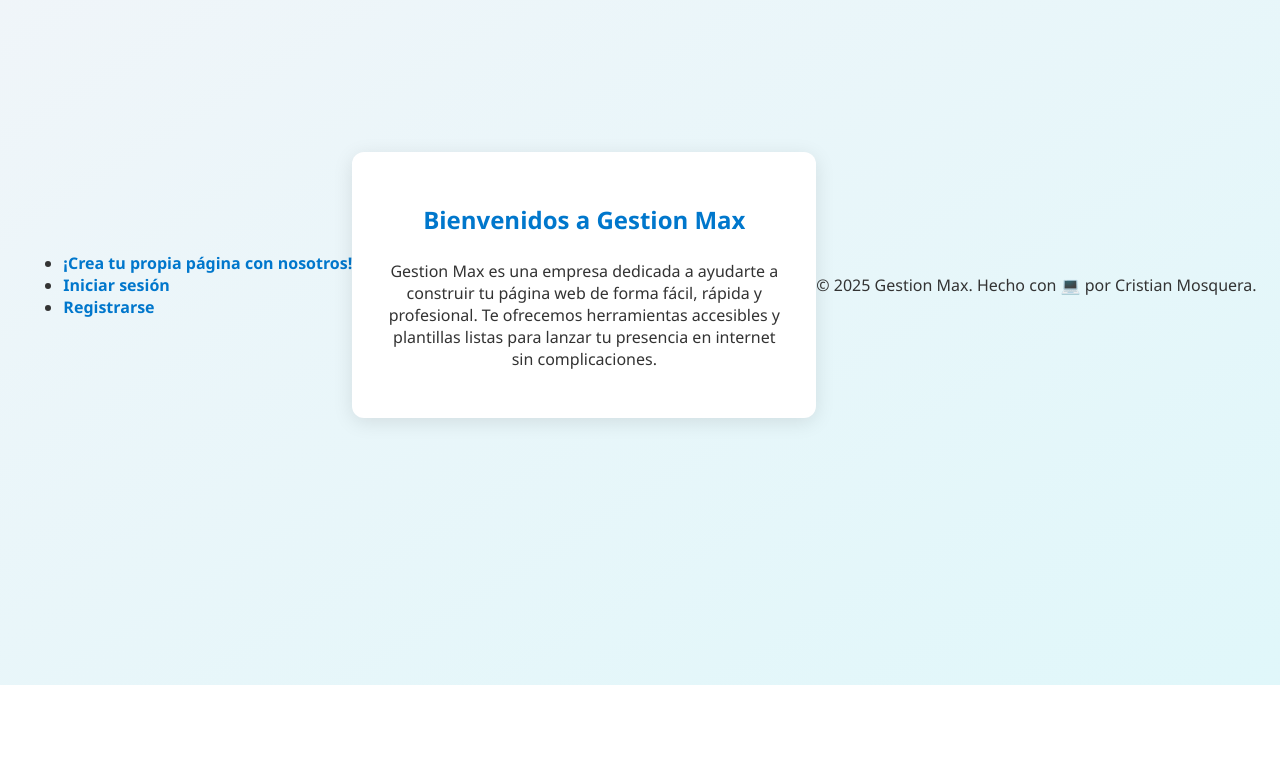
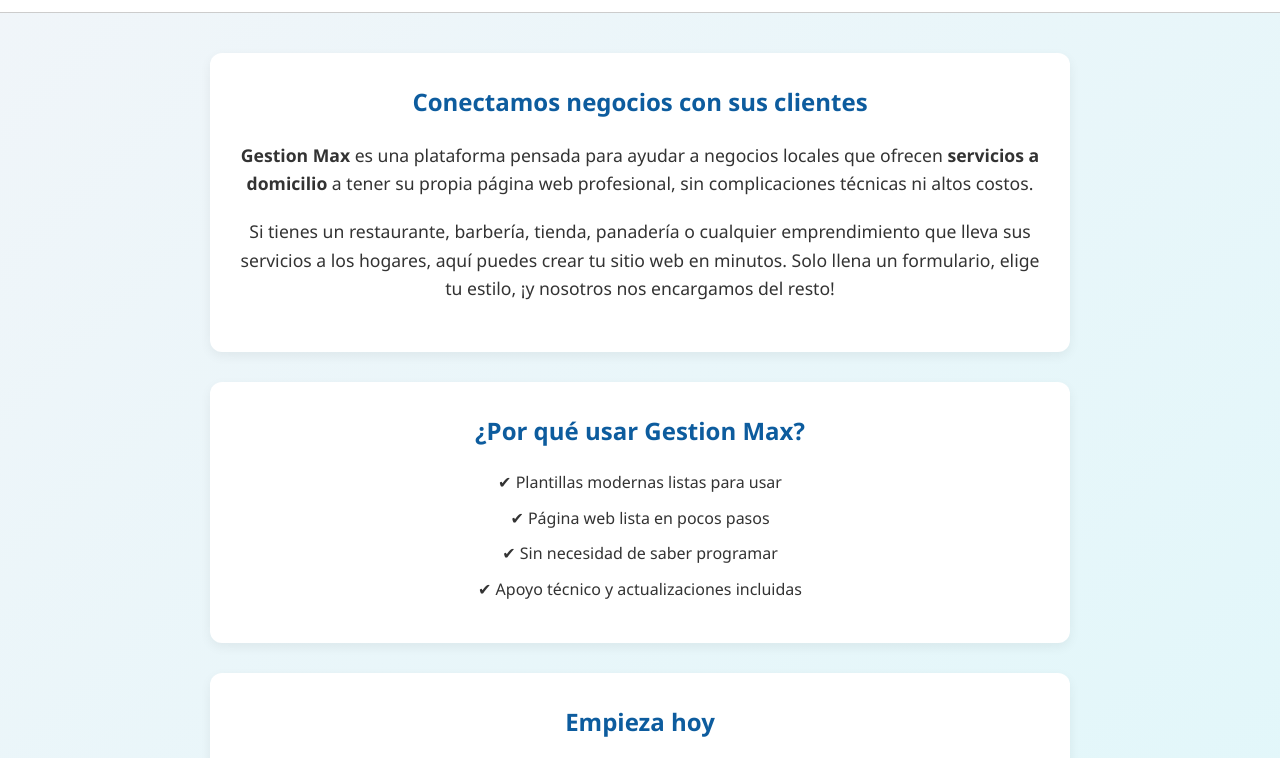
Before and after one commit to cris777-V/gestionmax3, a website: page frontend/index.html in a window 1280 px wide. Shown: the part 115-873 px from the top of the page. Before the commit the page ends 800 px from the top, so only its background shows below. Drawn offline with Linux system fonts and the light colour scheme.

Commit message:
Cambios al estilo y añadidos botones de regreso

```diff
--- /dev/null
+++ b/frontend/auth.css
@@ -0,0 +1,99 @@
+/* === Estilos para login y registro === */
+html, body {
+    margin: 0;
+    padding: 0;
+    height: 100%;
+    font-family: 'Segoe UI', sans-serif;
+}
+
+body {
+    display: flex;
+    align-items: center;
+    justify-content: center;
+    background: linear-gradient(to right, #dbeafe, #f0f9ff);
+    min-height: 100vh;
+}
+
+/* Contenedor principal */
+main {
+    background: white;
+    padding: 2.5rem;
+    border-radius: 12px;
+    box-shadow: 0 10px 25px rgba(0, 0, 0, 0.1);
+    width: 90%;
+    max-width: 420px;
+    text-align: center;
+}
+
+h1 {
+    margin-bottom: 1.5rem;
+    color: #1e3a8a;
+}
+
+/* Formulario */
+form {
+    display: flex;
+    flex-direction: column;
+    gap: 1rem;
+}
+
+label {
+    text-align: left;
+    font-weight: 600;
+    color: #374151;
+}
+
+input[type="email"],
+input[type="password"],
+input[type="text"] {
+    padding: 0.7rem;
+    border: 1.5px solid #cbd5e1;
+    border-radius: 8px;
+    font-size: 1rem;
+    transition: border-color 0.3s ease;
+}
+
+input:focus {
+    border-color: #3b82f6;
+    outline: none;
+}
+
+button,
+input[type="submit"] {
+    padding: 0.8rem;
+    background-color: #3b82f6;
+    border: none;
+    border-radius: 8px;
+    color: white;
+    font-weight: bold;
+    cursor: pointer;
+    transition: background-color 0.3s ease;
+}
+
+button:hover,
+input[type="submit"]:hover {
+    background-color: #2563eb;
+}
+
+/* Mensaje de error */
+#error-msg {
+    color: #dc2626;
+    margin-top: 0.5rem;
+    font-size: 0.9rem;
+}
+
+/* Footer */
+.footer-volver {
+    margin-top: 1.5rem;
+    text-align: center;
+}
+
+.footer-volver a {
+    color: #1e40af;
+    font-weight: bold;
+    text-decoration: none;
+}
+
+.footer-volver a:hover {
+    text-decoration: underline;
+}
--- a/frontend/index.html
+++ b/frontend/index.html
@@ -9,9 +9,10 @@
 <body>
 
 <header>
+<h1>Gestion Max</h1>
 <nav>
     <ul class="navbar">
-        <li><a href="formulario.html">¡Crea tu propia página con nosotros!</a></li>
+    <li><a href="formulario.html">Crea tu página</a></li>
     <li><a href="login.html">Iniciar sesión</a></li>
     <li><a href="registro.html">Registrarse</a></li>
     </ul>
@@ -20,13 +21,30 @@
 
 <main>
 <section class="intro">
-    <h1>Bienvenidos a Gestion Max</h1>
-    <p>Gestion Max es una empresa dedicada a ayudarte a construir tu página web de forma fácil, rápida y profesional. Te ofrecemos herramientas accesibles y plantillas listas para lanzar tu presencia en internet sin complicaciones.</p>
+    <h2>Conectamos negocios con sus clientes</h2>
+    <p><strong>Gestion Max</strong> es una plataforma pensada para ayudar a negocios locales que ofrecen <strong>servicios a domicilio</strong> a tener su propia página web profesional, sin complicaciones técnicas ni altos costos.</p>
+    <p>Si tienes un restaurante, barbería, tienda, panadería o cualquier emprendimiento que lleva sus servicios a los hogares, aquí puedes crear tu sitio web en minutos. Solo llena un formulario, elige tu estilo, ¡y nosotros nos encargamos del resto!</p>
+</section>
+
+<section class="beneficios">
+    <h2>¿Por qué usar Gestion Max?</h2>
+        <ul>
+        <li>✔ Plantillas modernas listas para usar</li>
+        <li>✔ Página web lista en pocos pasos</li>
+        <li>✔ Sin necesidad de saber programar</li>
+        <li>✔ Apoyo técnico y actualizaciones incluidas</li>
+    </ul>
+</section>
+
+<section class="cta">
+    <h2>Empieza hoy</h2>
+    <p>Da el primer paso para que tus clientes te encuentren en línea. Crea tu sitio en segundos y empieza a recibir pedidos o reservas desde internet.</p>
+    <a href="formulario.html" class="boton">Crear mi página web</a>
 </section>
 </main>
 
 <footer>
-    <p>&copy; 2025 Gestion Max. Hecho con 💻 por Cristian Mosquera.</p>
+    <p>&copy; 2025 Gestion Max. Hecho con 💚 por Cristian Mosquera y Jhon.</p>
 </footer>
 
 </body>
--- a/frontend/style.css
+++ b/frontend/style.css
@@ -1,85 +1,120 @@
-/* Estilos generales */
-body {
+/* === Reset y base === */
+* {
   margin: 0;
   padding: 0;
+  box-sizing: border-box;
+}
+
+body {
   font-family: 'Segoe UI', sans-serif;
   background: linear-gradient(to bottom right, #f1f5f9, #e0f7fa);
   color: #333;
+  line-height: 1.6;
+}
+
+/* === Encabezado === */
+header {
+  background-color: #ffffff;
+  border-bottom: 1px solid #ccc;
+  padding: 20px;
+  text-align: center;
+}
+
+header h1 {
+  color: #0077cc;
+  margin-bottom: 10px;
+}
+
+.navbar {
+  list-style: none;
+  display: flex;
+  justify-content: center;
+  gap: 20px;
+  flex-wrap: wrap;
+  padding: 0;
+}
+
+.navbar li a {
+  text-decoration: none;
+  color: #0077cc;
+  font-weight: bold;
+  padding: 8px 16px;
+  border-radius: 8px;
+  transition: background-color 0.3s;
+}
+
+.navbar li a:hover {
+  background-color: #e0f0fa;
+}
+
+/* === Main === */
+main {
+  padding: 40px 20px;
+  max-width: 900px;
+  margin: 0 auto;
+}
+
+main h1,
+main h2 {
+  text-align: center;
+  color: #0d5c9e;
+  margin-bottom: 20px;
+}
+
+main p {
+  font-size: 1.1rem;
+  margin-bottom: 20px;
+  text-align: center;
+}
+
+/* === Secciones === */
+.intro,
+.beneficios,
+.cta {
+  background-color: #fff;
+  padding: 30px 20px;
+  margin-bottom: 30px;
+  border-radius: 12px;
+  box-shadow: 0 4px 12px rgba(0, 0, 0, 0.06);
+}
+
+.beneficios ul {
+  list-style: none;
+  padding-left: 0;
+  text-align: center;
+}
+
+.beneficios li {
+  margin: 10px 0;
+  font-weight: 500;
+}
+
+.cta .boton {
   display: flex;
   justify-content: center;
   align-items: center;
-  min-height: 100vh;
+  background-color: #0077cc;
+  color: white;
+  padding: 12px 56px;
+  border-radius: 8px;
+  text-decoration: none;
+  font-weight: bold;
+  transition: background-color 0.3s;
+  width: 100%;
 }
 
-/* Estilo del main */
-main {
-  background: white;
-  padding: 2rem;
-  border-radius: 12px;
-  box-shadow: 0 4px 20px rgba(0, 0, 0, 0.1);
-  width: 100%;
-  max-width: 400px;
-  text-align: center;
-}
 
-/* Título */
-main h1 {
-  color: #0077cc;
-  margin-bottom: 1.5rem;
-}
-
-/* Etiquetas */
-form label {
-  display: block;
-  margin: 0.5rem 0 0.25rem;
-  font-weight: 600;
-}
-
-/* Inputs */
-form input {
-  width: 100%;
-  padding: 0.5rem;
-  border: 2px solid #ddd;
-  border-radius: 8px;
-  margin-bottom: 1rem;
-  transition: border-color 0.3s;
-}
-
-form input:focus {
-  border-color: #0077cc;
-  outline: none;
-}
-
-/* Botón */
-form button {
-  width: 100%;
-  padding: 0.75rem;
-  background-color: #0077cc;
-  color: white;
-  border: none;
-  border-radius: 8px;
-  font-weight: bold;
-  cursor: pointer;
-  transition: background-color 0.3s;
-}
-
-form button:hover {
+.cta .boton:hover {
   background-color: #005fa3;
 }
 
-/* Error */
-#error-msg {
-  color: crimson;
-  margin-top: 1rem;
+/* === Footer === */
+footer {
+  background-color: #ffffff;
+  border-top: 1px solid #ccc;
+  text-align: center;
+  padding: 20px;
+  font-size: 0.95rem;
+  color: #555;
+  margin-top: 40px;
 }
-
-/* Enlace de navegación */
-a {
-  color: #0077cc;
-  text-decoration: none;
-  font-weight: bold;
-}
-
-a:hover {
-  text-decoration: underline;
-}
```
Also changed, not shown: frontend/formulario.html (+1 -1 lines), frontend/login.html (+6 -1 lines), frontend/registro.html (+1 -1 lines). Lines whose indentation alone changed are shown as unchanged.
